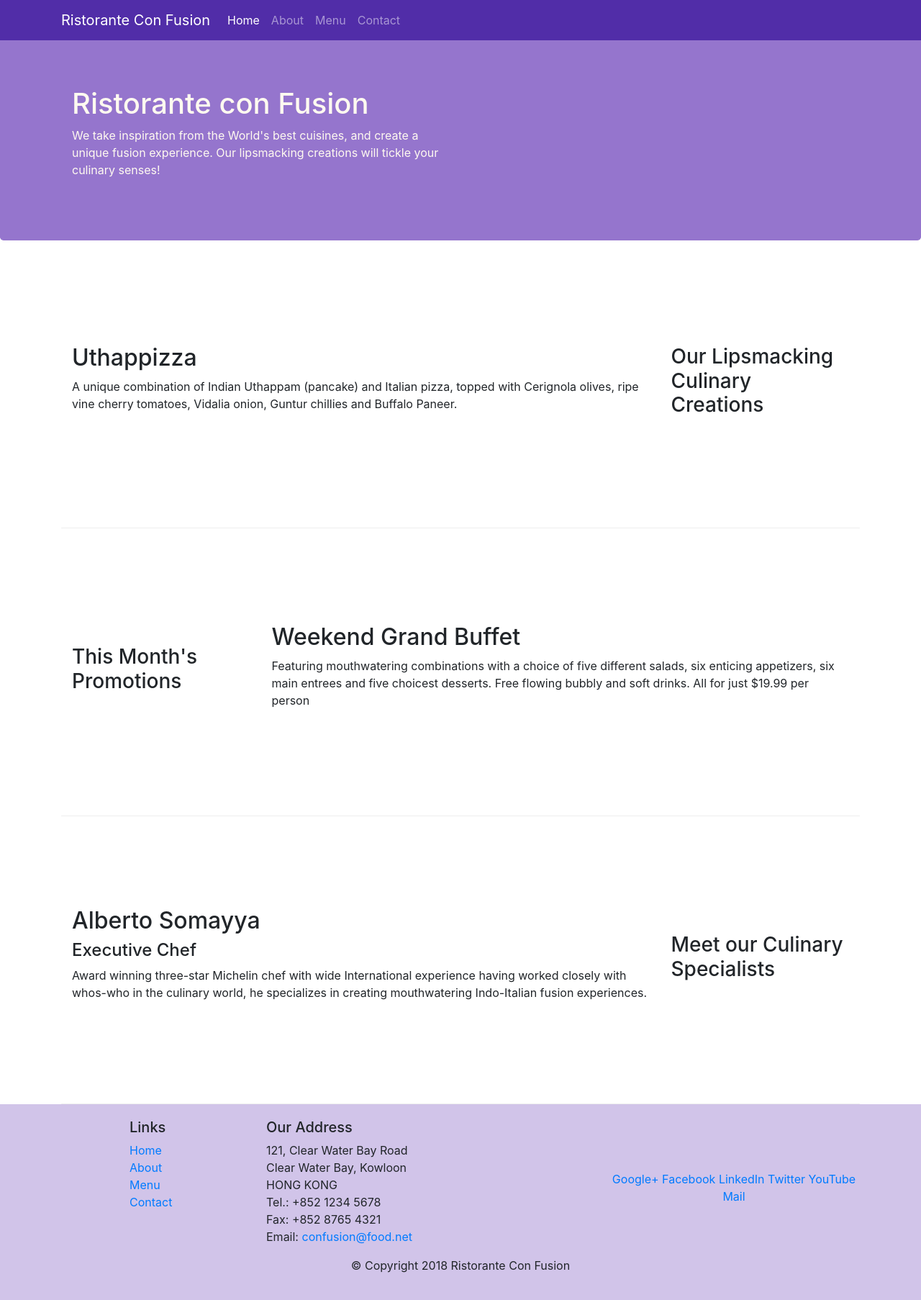
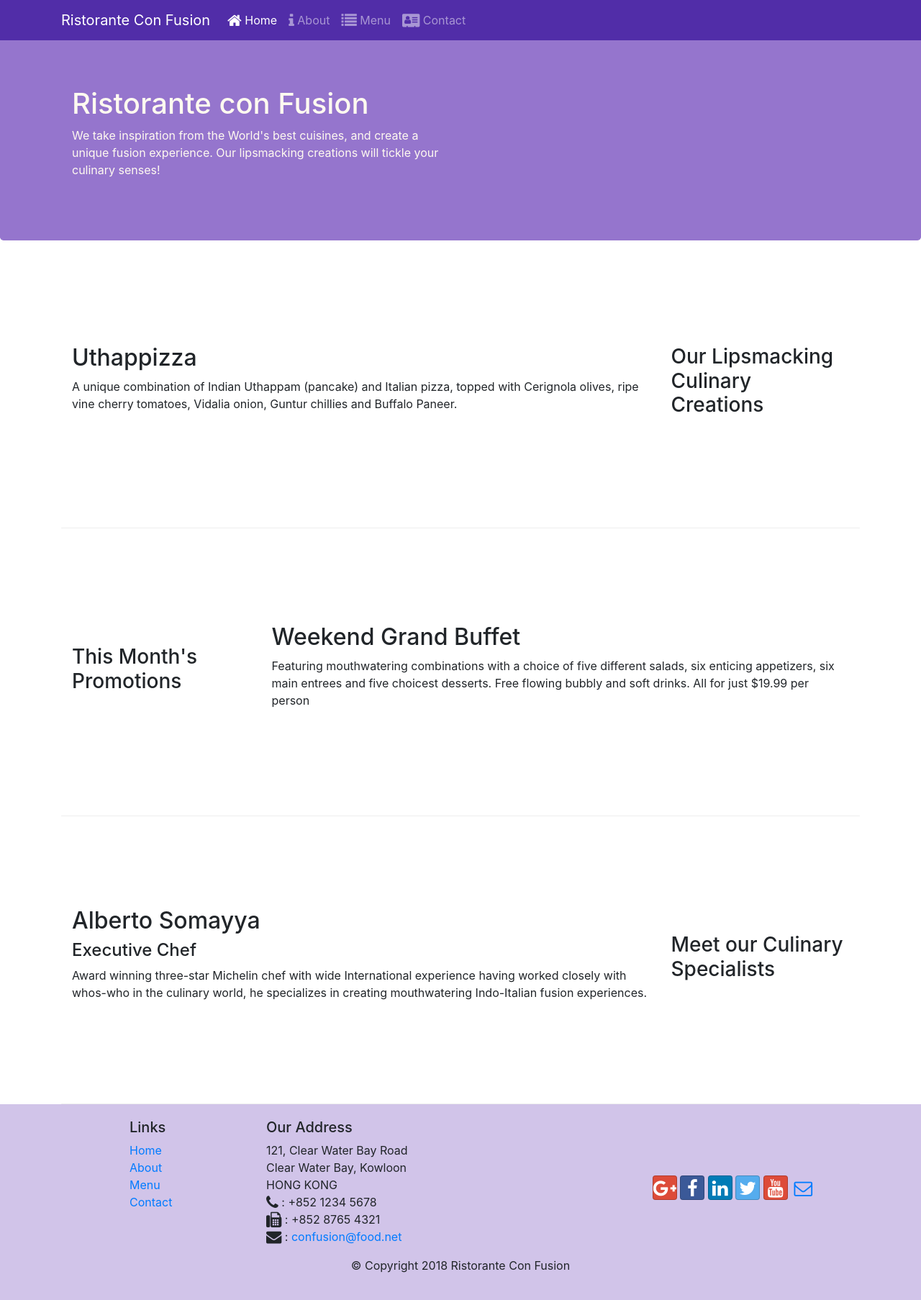
Before and after one commit to chetan6780/Ristorante-con-fusion, a website: page index.html in a window 1280 px wide. Shown: the whole page at 72% size. Drawn offline with nearby package versions, Linux system fonts and the light colour scheme.

Commit message:
Icon Fonts

```diff
--- a/index.html
+++ b/index.html
@@ -9,6 +9,8 @@
 
     <!-- Bootstrap CSS -->
     <link rel="stylesheet" href="node_modules/bootstrap/dist/css/bootstrap.min.css">
+    <link rel="stylesheet" href="node_modules/font-awesome/css/font-awesome.min.css">
+    <link rel="stylesheet" href="node_modules/bootstrap-social/bootstrap-social.css">
     <link href="css/styles.css" rel="stylesheet">
 </head>
 
@@ -18,10 +20,14 @@
             <a class="navbar-brand" href="#">Ristorante Con Fusion</a>
             <div class="collapse navbar-collapse" id="Navbar">
                 <ul class="navbar-nav mr-auto">
-                    <li class="nav-item active"><a class="nav-link" href="./index.html">Home</a></li>
-                    <li class="nav-item"><a class="nav-link" href="./aboutus.html">About</a></li>
-                    <li class="nav-item"><a class="nav-link" href="#">Menu</a></li>
-                    <li class="nav-item"><a class="nav-link" href="#">Contact</a></li>
+                    <li class="nav-item active"><a class="nav-link" href="#"><span class="fa fa-home fa-lg"></span>
+                            Home</a></li>
+                    <li class="nav-item"><a class="nav-link" href="./aboutus.html"><span
+                                class="fa fa-info fa-lg"></span> About</a></li>
+                    <li class="nav-item"><a class="nav-link" href="#"><span class="fa fa-list fa-lg"></span> Menu</a>
+                    </li>
+                    <li class="nav-item"><a class="nav-link" href="#"><span class="fa fa-address-card fa-lg"></span>
+                            Contact</a></li>
                 </ul>
             </div>
         </div>
@@ -103,20 +109,27 @@
                         121, Clear Water Bay Road<br>
                         Clear Water Bay, Kowloon<br>
                         HONG KONG<br>
-                        Tel.: +852 1234 5678<br>
-                        Fax: +852 8765 4321<br>
-                        Email: <a href="mailto:confusion@food.net">confusion@food.net</a>
+                        <i class="fa fa-phone fa-lg"></i> : +852 1234 5678<br>
+                        <i class="fa fa-fax fa-lg"></i> : +852 8765 4321<br>
+                        <i class="fa fa-envelope fa-lg"></i> :
+                        <a href="mailto:confusion@food.net">confusion@food.net</a>
                     </address>
                 </div>
                 <div class="col-12 col-sm-4 align-self-center">
                     <div class="text-center">
-                        <a href="http://google.com/+">Google+</a>
-                        <a href="http://www.facebook.com/profile.php?id=">Facebook</a>
-                        <a href="http://www.linkedin.com/in/">LinkedIn</a>
-                        <a href="http://twitter.com/">Twitter</a>
-                        <a href="http://youtube.com/">YouTube</a>
-                        <a href="mailto:">Mail</a>
+                        <a class="btn btn-social-icon btn-google" href="http://google.com/+"><i
+                                class="fa fa-google-plus"></i></a>
+                        <a class="btn btn-social-icon btn-facebook" href="http://www.facebook.com/profile.php?id="><i
+                                class="fa fa-facebook"></i></a>
+                        <a class="btn btn-social-icon btn-linkedin" href="http://www.linkedin.com/in/"><i
+                                class="fa fa-linkedin"></i></a>
+                        <a class="btn btn-social-icon btn-twitter" href="http://twitter.com/"><i
+                                class="fa fa-twitter"></i></a>
+                        <a class="btn btn-social-icon btn-google" href="http://youtube.com/"><i
+                                class="fa fa-youtube"></i></a>
+                        <a class="btn btn-social-icon" href="mailto:"><i class="fa fa-envelope-o"></i></a>
                     </div>
+
                 </div>
             </div>
             <div class="row justify-content-center">
--- a/package.json
+++ b/package.json
@@ -15,6 +15,8 @@
   },
   "dependencies": {
     "bootstrap": "^4.0.0",
+    "bootstrap-social": "^5.1.1",
+    "font-awesome": "^4.7.0",
     "jquery": "^3.3.1",
     "popper.js": "^1.12.9"
   }
```
Also changed, not shown: aboutus.html (+26 -13 lines), 1 other file.
